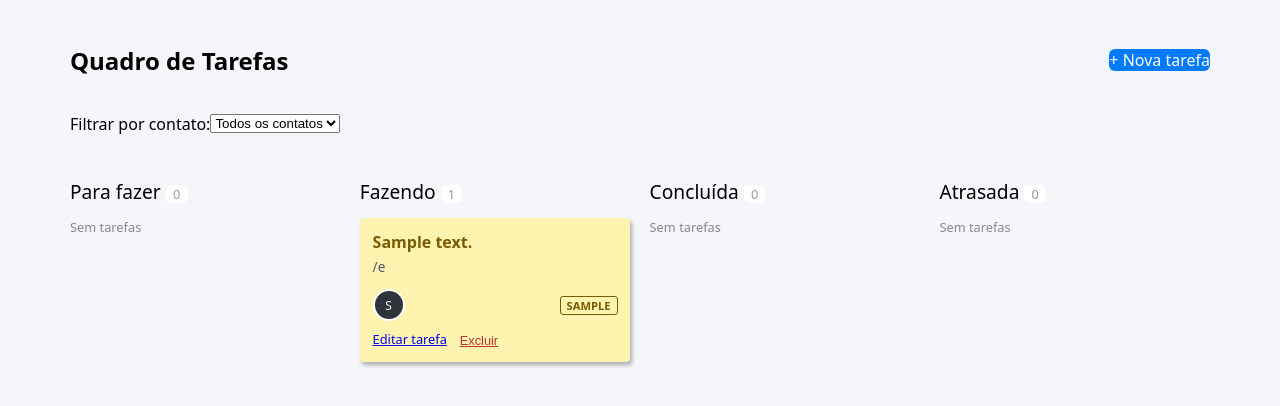
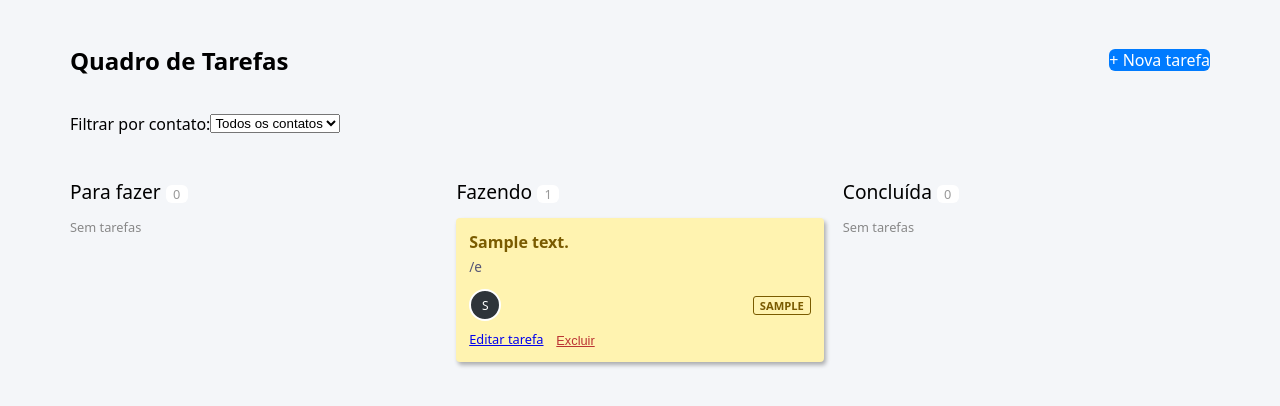
Before and after one commit to abnerdev-07/Atividade-007-Jucimar, a Flask app: page /tarefas in a window 1280 px wide. Shown: the part 59-465 px from the top of the page. Run offline with Flask 3, Linux system fonts and the light colour scheme; tables that the repository leaves empty hold one stand-in row (values such as "Sample post").

Commit message:
Update lista.html

```diff
--- a/gerenciador_de_tarefas/templates/tarefas/lista.html
+++ b/gerenciador_de_tarefas/templates/tarefas/lista.html
@@ -2,13 +2,14 @@
 
 {% block content %}
 <style>
-  .kanban { display: grid; grid-template-columns: repeat(4, 1fr); gap: 1.2rem; align-items: start; }
+  .kanban { display: grid; grid-template-columns: repeat(3, 1fr); gap: 1.2rem; align-items: start; }
   .coluna h3 { font-size: 1.2rem; font-weight: 400; margin-bottom: .8rem; }
   .coluna .contador { background: #fff; border-radius: 6px; padding: 0 .45rem; font-size: .8rem; color: #999; }
   .card-tarefa { background: #b9deff; border-radius: 4px; padding: .8rem; margin-bottom: .9rem; box-shadow: 2px 3px 4px rgba(0,0,0,.3); min-height: 90px; }
   .card-tarefa.status-fazendo { background: #fff3b0; }
-  .card-tarefa.status-atrasada { background: #ffd592; }
   .card-tarefa.status-concluida { background: #d4ffc4; }
+  .card-tarefa.vencida { border-left: 5px solid #d62828; }
+  .selo-atrasada { display: inline-block; background: #ffe0e0; color: #c0152a; border: 1px solid #e66; border-radius: 4px; padding: 0 .4rem; font-size: .75rem; font-weight: 700; margin-top: .3rem; }
   .card-tarefa h4 { font-size: 1rem; font-weight: 600; margin: 0 0 .3rem 0; }
   .card-tarefa .prazo { font-size: .85rem; color: #557; }
   .card-rodape { display: flex; justify-content: space-between; align-items: center; margin: .8rem 0 .4rem 0; }
@@ -44,20 +45,27 @@
     {% endif %}
   </form>
 
-  {% set colunas = [('fazer', 'Para fazer'), ('fazendo', 'Fazendo'), ('concluida', 'Concluída'), ('atrasada', 'Atrasada')] %}
+  {% set colunas = [('fazer', 'Para fazer'), ('fazendo', 'Fazendo'), ('concluida', 'Concluída')] %}
 
   <div class="kanban">
     {% for chave, titulo in colunas %}
-      {% set itens = tarefas | selectattr('status_final', 'equalto', chave) | list %}
+      {% if chave == 'fazer' %}
+        {% set itens = tarefas | selectattr('status', 'in', ['fazer', 'atrasado']) | list %}
+      {% else %}
+        {% set itens = tarefas | selectattr('status', 'equalto', chave) | list %}
+      {% endif %}
       <div class="coluna">
         <h3>{{ titulo }} <span class="contador">{{ itens | length }}</span></h3>
 
         {% for tarefa in itens %}
-        <div class="card-tarefa status-{{ tarefa.status_final }}">
+        {% set vencida = tarefa.status_final in ['atrasada', 'atrasado'] %}
+        <div class="card-tarefa status-{{ tarefa.status if tarefa.status in ['fazendo', 'concluida'] else 'fazer' }}{{ ' vencida' if vencida else '' }}">
           <h4>{{ tarefa.descricao }}</h4>
           <div class="prazo">
             {% if tarefa.prazo %}{{ tarefa.prazo[8:10] }}/{{ tarefa.prazo[5:7] }}{% else %}Sem prazo{% endif %}
           </div>
+
+          {% if vencida %}<span class="selo-atrasada">⚠ Atrasada</span>{% endif %}
 
           <div class="card-rodape">
             <div class="avatares">
```
